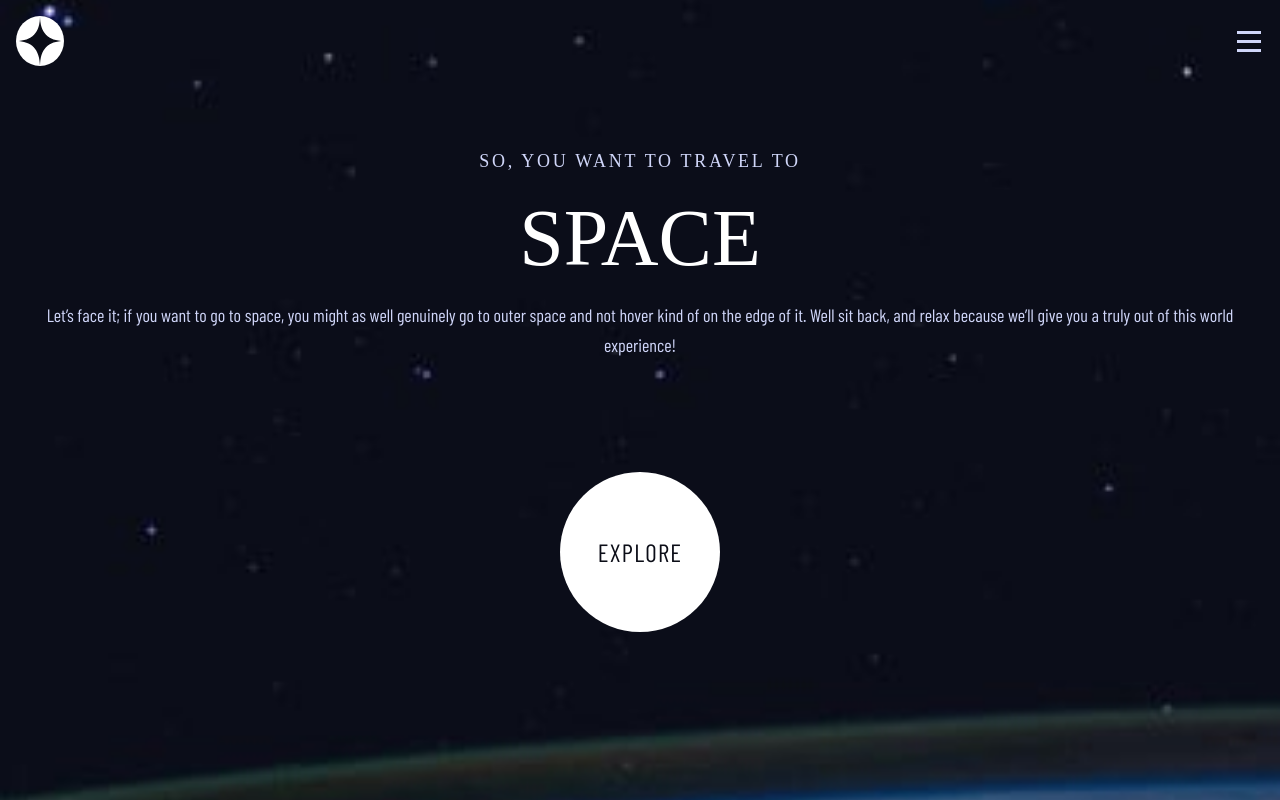
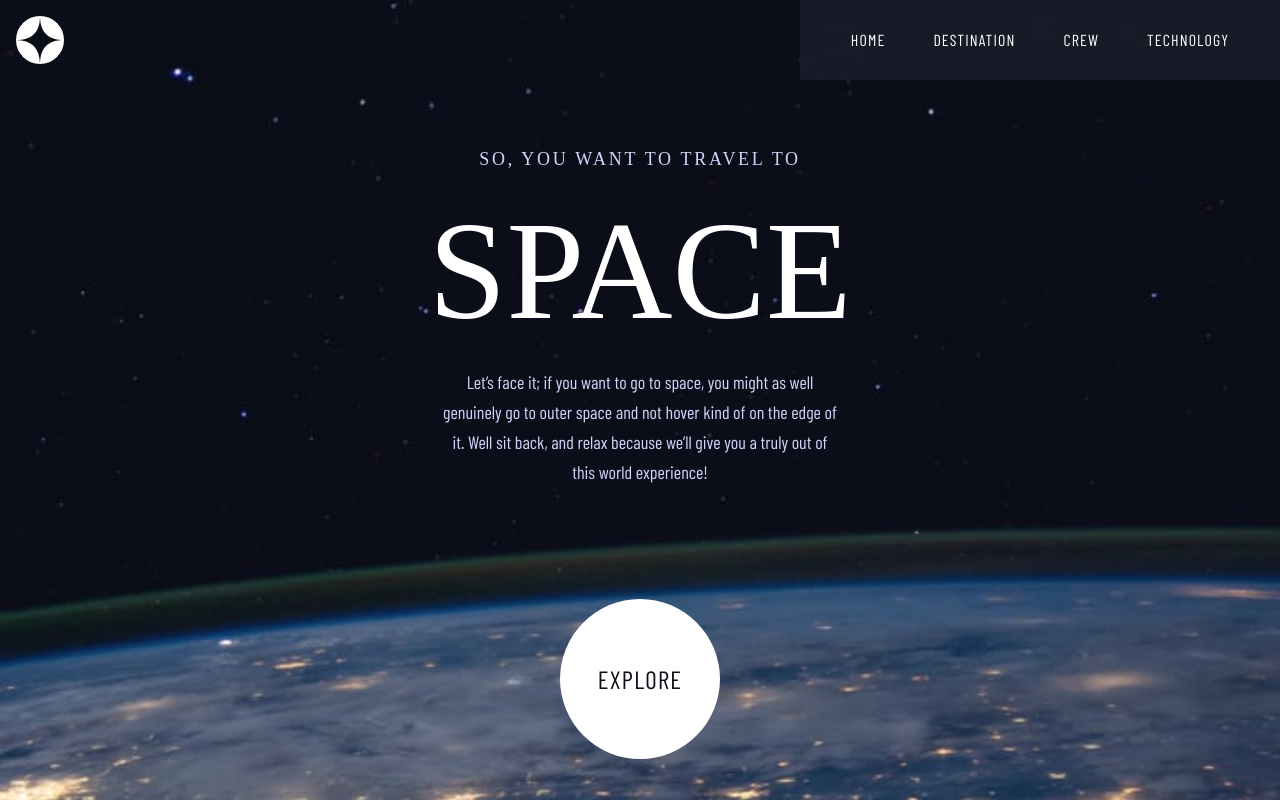
Before and after one commit to bengera/space-tourism, a website: page index.html in a window 1280 px wide. Drawn offline with nearby package versions, Linux system fonts and the light colour scheme; a web font is replaced by a local one.

Commit message:
tablet-home

```diff
--- a/index.html
+++ b/index.html
@@ -25,6 +25,8 @@
     <div class="header-top-bar">
 
     <img src = "./assets/shared/logo.svg" alt="logo"/>
+
+
     <button class="nav-toggle">
   </button>
   </div>
@@ -37,6 +39,15 @@
       </ul>
     </nav>
   </header>
+
+  <nav class="navigation-desktop">
+    <ul class="list-desktop">
+      <li class="list-desktop__item"><a class="desk-nav" href="index.html">Home</a></li>
+      <li class="list-desktop__item"><a class="desk-nav" href="destination-moon.html">Destination</a></li>
+      <li class="list-desktop__item"><a class="desk-nav" href="crew-commander.html">Crew</a></li>
+      <li class="list-desktop__item"><a class="desk-nav" href="technology-vehicle.html">Technology</a></li>
+    </ul>
+  </nav>
 
   <main>
     <div class="intro">
--- a/sass/_base.scss
+++ b/sass/_base.scss
@@ -17,11 +17,14 @@ $font-secondary: 'Bellefair',
 serif;
 
 
+// BREAKPOINTS
+$bp-tablet: 50em;
+
 // RESPONSIVE BREAKPOINTS
-$bp-largest: 75em; // 1200px
-$bp-large: 62.5em; // 1000px
-$bp-medium: 50em; // 800px
-$bp-small: 37.5em; // 600px
+// $bp-largest: 75em; // 1200px
+// $bp-large: 62.5em; // 1000px
+// $bp-medium: 50em; // 800px
+// $bp-small: 37.5em; // 600px
 
 $bp-height-low: 40.188em; // 643px
 
@@ -48,17 +51,6 @@ html {
   overflow-x: hidden;
   height: 100%;
 
-  @media only screen and (max-width: $bp-large) {
-    // font-size: 50%;
-  }
-
-  @media only screen and (max-width: $bp-medium) {
-    // font-size: 40%;
-  }
-
-  @media only screen and (max-width: $bp-small) {
-    // font-size: 35%;
-  }
 
 
 }
@@ -97,7 +89,7 @@ h5 {
 }
 
 h1 {
-  font-size: 80px;
+  font-size: clamp(80px, 20vw, 140px);
 
 }
 
--- a/sass/_index.scss
+++ b/sass/_index.scss
@@ -5,18 +5,32 @@
   background-size: cover;
   background-position: center;
   position: relative;
+
+  @media only screen and (min-width: $bp-tablet) {
+    background-image: url('../assets/home/background-home-tablet.jpg');
+  }
 }
 
 .intro {
 
   display: flex;
   flex-direction: column;
+  align-items: center;
   padding: 2rem 1rem;
   margin: 2rem 1rem 0 1rem;
   text-align: center;
   gap: 1rem;
 
-    &__subtext-up,&__subtext-down {
+
+  @media only screen and (min-width: $bp-tablet) {
+
+    margin-left: auto;
+    margin-right: auto;
+    max-width: 75%;
+  }
+
+  &__subtext-up,
+  &__subtext-down {
     color: $color-light-grey;
   }
 
@@ -28,6 +42,7 @@
   &__subtext-down {
     line-height: 30px;
     font-size: 18px;
+    max-width: 25rem;
   }
 }
 
--- a/sass/_navigation.scss
+++ b/sass/_navigation.scss
@@ -8,6 +8,10 @@
   background-position: center center;
   height: 50px;
   z-index: 20;
+
+  @media only screen and (min-width: $bp-tablet) {
+    display: none;
+  }
 }
 
 .nav-toggle.active {
@@ -22,7 +26,7 @@
 }
 
 .btn-explore {
-    width:10rem;
+  width: 10rem;
   height: 10rem;
   border-radius: 50%;
   font-size: 25px;
@@ -62,7 +66,7 @@
   color: $color-white;
   text-transform: uppercase;
   width: 100%;
-    height:60%;
+  height: 60%;
   display: flex;
   flex-direction: column;
   justify-content: center;
@@ -79,3 +83,59 @@
   }
 
 }
+
+
+// DESKTOP
+.navigation-desktop {
+  display: none;
+  width: 30rem;
+  height: 5rem;
+  background-color: rgba(25, 28, 40, 0.98);
+  position: absolute;
+  top: 0;
+  right: 0;
+
+  @media only screen and (min-width: $bp-tablet) {
+    display: block;
+  }
+
+  .list-desktop {
+    color: $color-white;
+    text-transform: uppercase;
+    width: 100%;
+    height: 100%;
+    display: flex;
+    flex-direction: row;
+    justify-content: center;
+    gap: 3rem;
+    list-style: none;
+    align-items: center;
+
+    &__item {
+
+      letter-spacing: 0.07em;
+      position: relative;
+
+    }
+
+
+  }
+
+  .desk-nav {
+    text-decoration: none;
+    color: $color-white;
+    padding-bottom: 1.9rem;
+    border-bottom: 2px solid rgba(25, 28, 40, 0);;
+
+
+    &:hover {
+      border-bottom: 2.5px solid $color-white;
+      padding-bottom: 1.9rem;
+      transition: all 0.2s linear;
+    }
+
+
+
+
+  }
+}
```
Also changed, not shown: destination-moon.html (+1 -0 lines), components/header.js (line endings or trailing spaces), css/style.css. Lines whose indentation alone changed are shown as unchanged.
